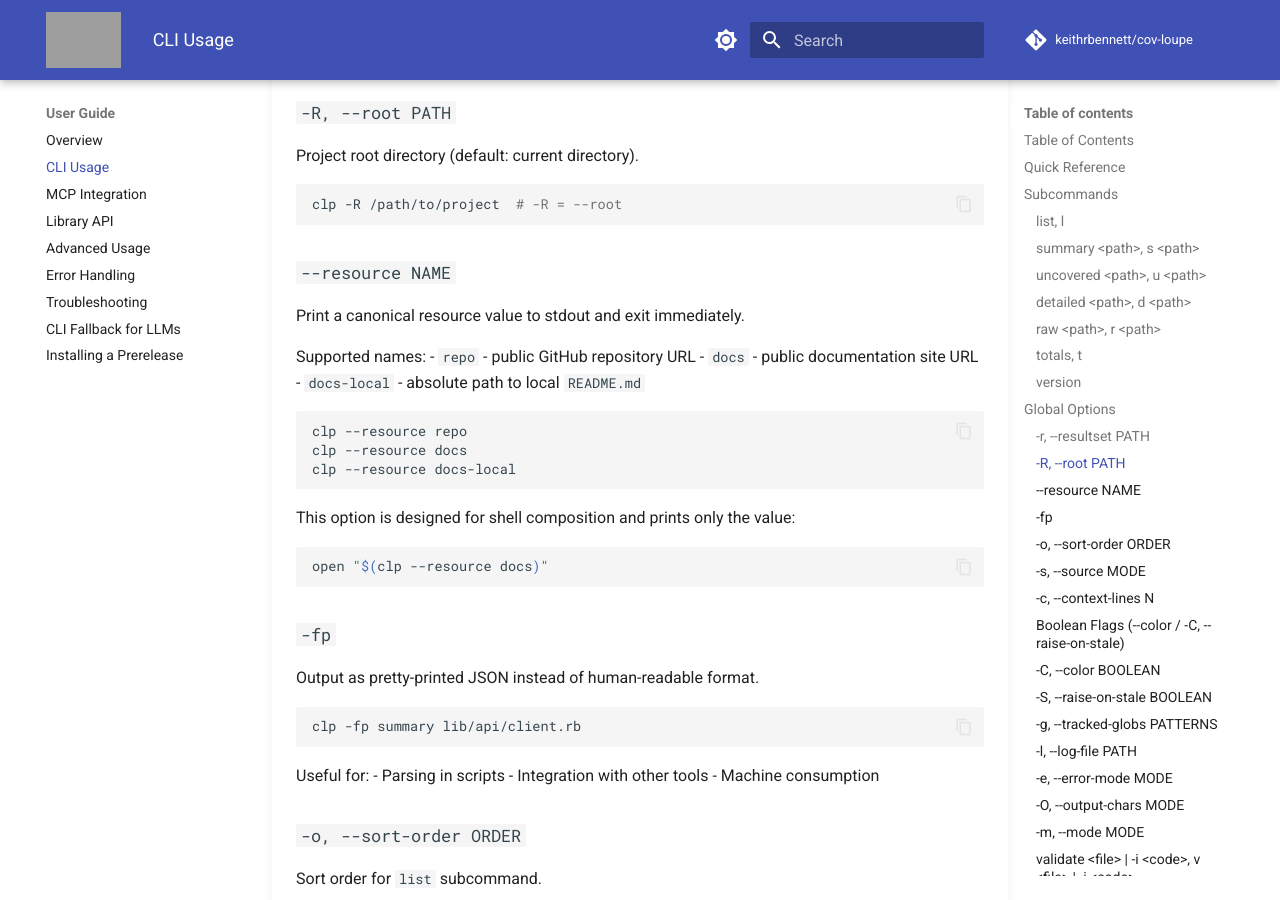
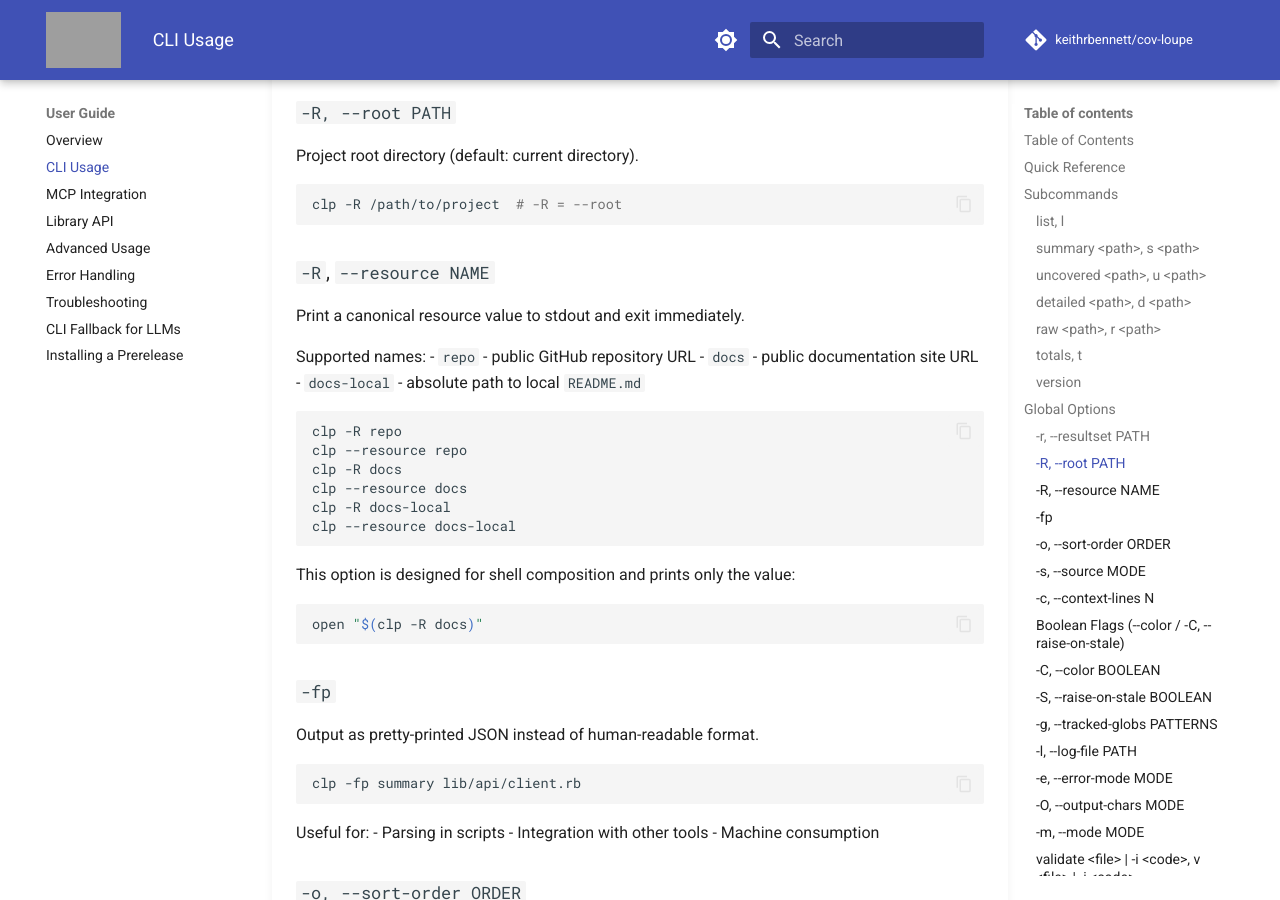
Before and after one commit to keithrbennett/simplecov-mcp, an MkDocs documentation site: the page built from docs/user/CLI_USAGE.md, in a window 1280 px wide and 900 px high, scrolled down 9104 px. Built offline with MkDocs 1.6.1 and Material for MkDocs 9.7.7, drawn with Linux system fonts in a browser that asks for light colours; comment, search, counter and statistics services are not loaded; grey boxes are pictures that could not be loaded.

Commit message:
Add '-R' option as a short form of the '--resource' option.

````diff
--- a/docs/user/CLI_USAGE.md
+++ b/docs/user/CLI_USAGE.md
@@ -420,7 +420,7 @@ Project root directory (default: current directory).
 clp -R /path/to/project  # -R = --root
 ```
 
-### `--resource NAME`
+### `-R`, `--resource NAME`
 
 Print a canonical resource value to stdout and exit immediately.
 
@@ -430,15 +430,18 @@ Supported names:
 - `docs-local` - absolute path to local `README.md`
 
 ```sh
+clp -R repo
 clp --resource repo
+clp -R docs
 clp --resource docs
+clp -R docs-local
 clp --resource docs-local
 ```
 
 This option is designed for shell composition and prints only the value:
 
 ```sh
-open "$(clp --resource docs)"
+open "$(clp -R docs)"
 ```
 
 ### `-fp`
````
Also changed, not shown: README.md (+4 -1 lines), 2 other files.
